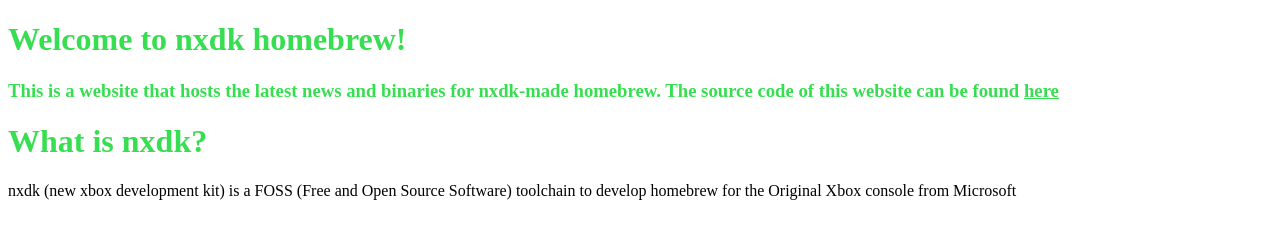
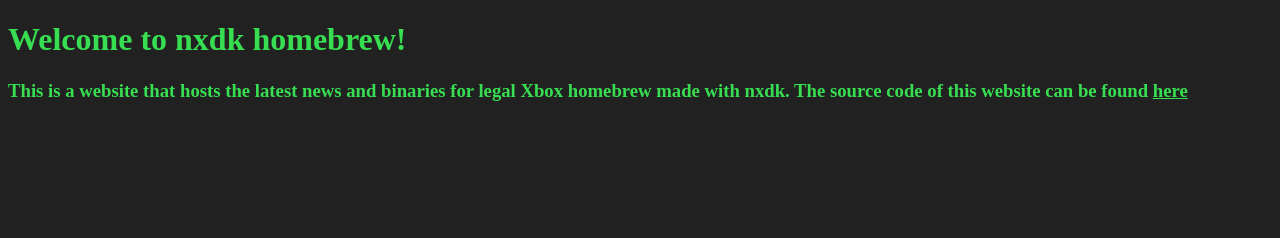
Before and after one commit to kosmas12/nxdk-homebrew-site, a plain HTML site: page index.html in a window 1280 px wide. Drawn offline with Linux system fonts and the light colour scheme.

Commit message:
Changed background color

```diff
--- a/index.html
+++ b/index.html
@@ -24,10 +24,7 @@ This program is free software: you can redistribute it and/or modify
   </head>
   <body>
   <h1>Welcome to nxdk homebrew!</h1>
-  <h3>This is a website that hosts the latest news and binaries for nxdk-made homebrew. The source code of this website can be found
-  <a href="https://github.com/kosmas12/nxdk-homebrew-site">here</a> </h3>
-  <h1>What is nxdk?</h1>
-  <p>nxdk (new xbox development kit) is a FOSS (Free and Open Source Software) toolchain to develop
-     homebrew for the Original Xbox console from Microsoft</p>
+  <h3>This is a website that hosts the latest news and binaries for legal Xbox homebrew made with nxdk. The source code of this website can be found
+  <a href="https://github.com/kosmas12/nxdk-homebrew-site">here</a></h3>
   </body>
 </html>
--- a/master.css
+++ b/master.css
@@ -1,3 +1,22 @@
-h1, h3, a {
+h1, h3, a, p {
   color: #38DE51;
 }
+body {
+  background-color: #212121;
+}
+
+h1 {
+  font-family: "Times New Roman";
+}
+
+h3 {
+
+}
+
+a {
+
+}
+
+p {
+
+}
```
